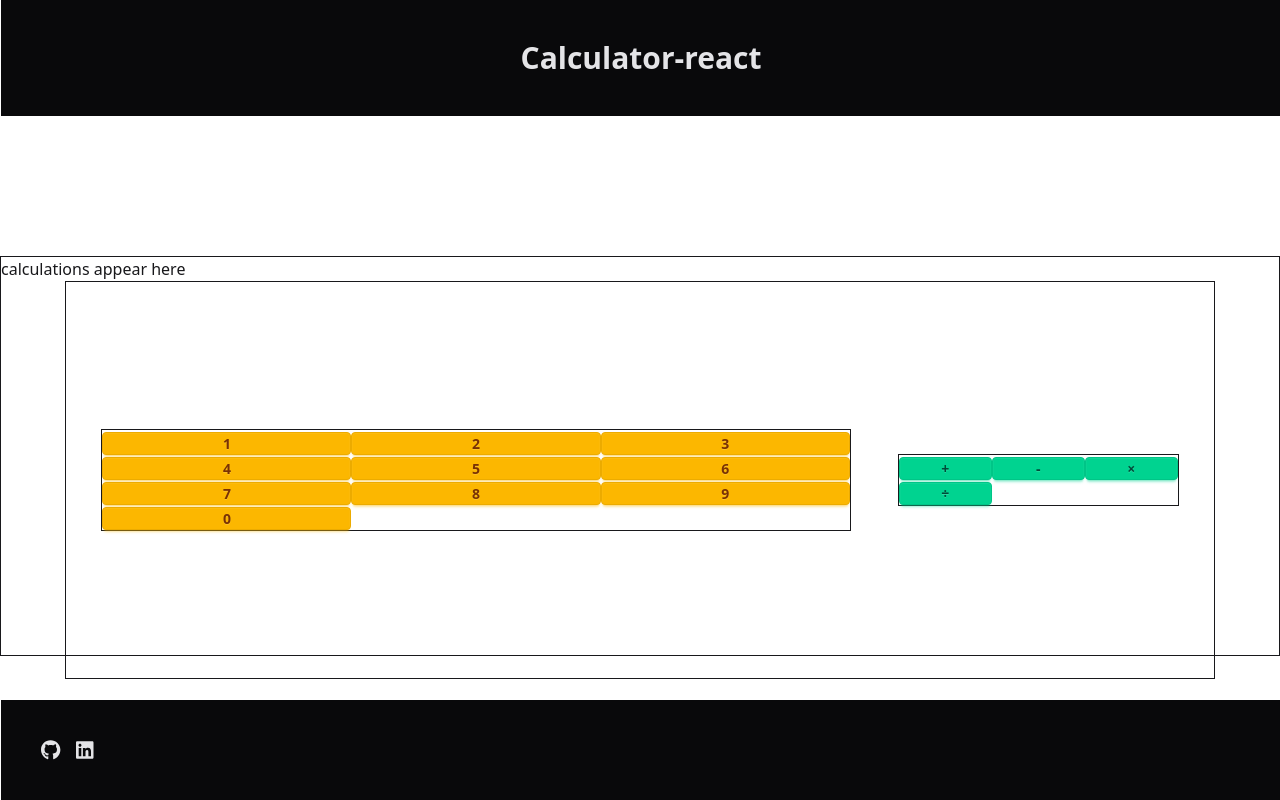
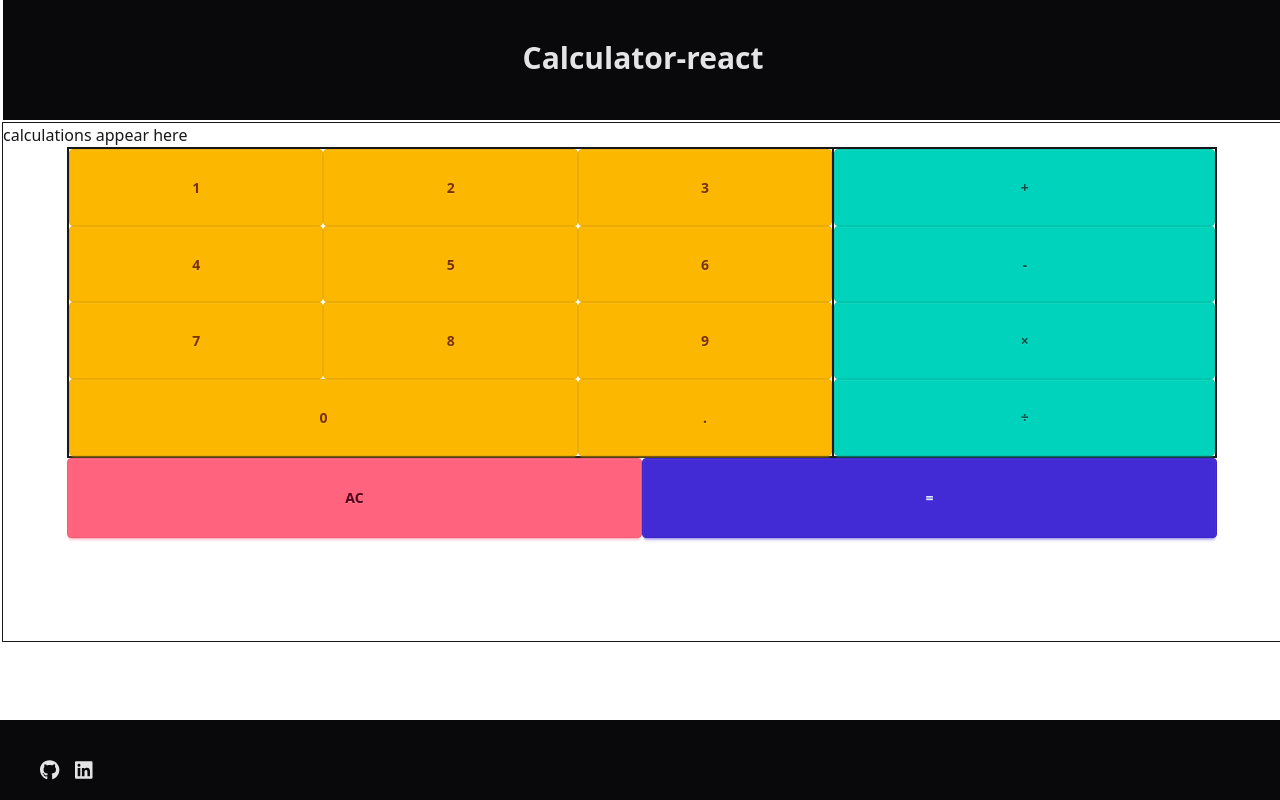
Before and after one commit to legriffalo/FCC-react-calculator, a React (Vite) app in the folder calc/: page / in a window 1280 px wide. Built offline with nearby package versions, Linux system fonts and the light colour scheme.

Commit message:
built ui buttons
next is display

```diff
--- a/calc/src/App.tsx
+++ b/calc/src/App.tsx
@@ -5,31 +5,43 @@ import ButtonBlock from './assets/components/button-block.tsx'
 import symbols from './assets/symbols.ts'
 import numbers from './assets/numbers.ts'
 import './App.css'
+import Equals from './assets/components/equals.tsx'
+import Clear from './assets/components/clear.tsx'
 
 console.log(numbers)
 function App() {
   return (
     <>
-    <div id = "wrapper-full" className = "h-100 border">
+    <div id = "wrapper-full" className = "h-[65vh] w-[100vw] border">
       <Header title = "Calculator-react"></Header>
-        <div id = "output">
-          <p> calculations appear here</p>
-        </div>
 
-      <div className = "h-[100%] w-9/10 flex flex-row border m-auto p-3">
+      <div id = "output">
+        <p> calculations appear here</p>
+      </div>
 
-          <div id = "numblock" className = "w-2/3 m-auto flex flex-grid content-fit">
-            <ButtonBlock content = {numbers} color = "btn-warning"></ButtonBlock>
+
+      <div className = "h-3/5 w-9/10 flex flex-row border m-auto">
+
+          <div id = "numblock" className = "w-2/3 flex">
+            <ButtonBlock content = {numbers} style = "h-1/4 w-1/3 btn-warning"></ButtonBlock>
           </div>
 
-          <div id = "symblock" className = "w-1/4 m-auto flex flex-grid">
-            <ButtonBlock content = {symbols} color = "btn-success"></ButtonBlock>
+          <div id = "symblock" className = "w-1/3 flex flex-col">
+            <ButtonBlock content = {symbols} style = "h-1/4 w-full btn-accent"></ButtonBlock>
           </div>
 
       </div>
 
+      <div className = "h-[10vh] w-9/10 flex flex-row m-auto">
+        <Clear id = "clear"></Clear>
+        <Equals id = "equals"></Equals>
+      </div>
+
       <Footer></Footer>
-      </div>
+
+    </div>
+
+
     </>
   )
 }
--- a/calc/src/assets/components/button-block.tsx
+++ b/calc/src/assets/components/button-block.tsx
@@ -12,13 +12,13 @@ interface CalcButtonProps {
 
 interface ButtonBlockProps {
   content: CalcButtonProps[];
-  color:string; // Use the specific type for items in the array
+  style:string; // Use the specific type for items in the array
 }
 
-const ButtonBlock: React.FC<ButtonBlockProps> = ({ content,color }) => {
+const ButtonBlock: React.FC<ButtonBlockProps> = ({ content,style }) => {
   return (
     <div className='h-full w-full border'>
-      {content.map((item) => {
+      {content.map((item,index) => {
         console.log(item); // This logs each item in the content array
         return (
           <CalcButton
@@ -26,7 +26,7 @@ const ButtonBlock: React.FC<ButtonBlockProps> = ({ content,color }) => {
             id={item.id}     // Pass item.id to CalcButton
             appearance={item.appearance}
             code = {item.code} // Pass item.appearance to CalcButton
-            color = {color}
+            style = {index==9? "h-1/4 w-2/3 btn-warning":style}
           />
         );
       })}
--- a/calc/src/assets/components/calc-button.tsx
+++ b/calc/src/assets/components/calc-button.tsx
@@ -7,17 +7,16 @@ interface CalcButtonProps {
     appearance:string;
     key:number;
     code:string;
-    color:string;
+    style:string;
 
 
   }
 
-const CalcButton: React.FC<CalcButtonProps> = ({appearance,color }) => {
+const CalcButton: React.FC<CalcButtonProps> = ({appearance,style }) => {
   return (
-    <div className = {`h-full w-1/3 btn ${color}`}>
+    <div className = {`btn ${style}`}>
        <p>{appearance}</p>
-
-</div>
+    </div>
 
   );
 };
--- /dev/null
+++ b/calc/src/assets/components/clear.tsx
@@ -0,0 +1,16 @@
+import React from 'react';
+
+interface ClearButtonProps {
+    id:string;
+  }
+
+const Clear: React.FC<ClearButtonProps> = ({id}) => {
+  return (
+    <div id = {id} className = "h-full w-1/2 btn btn-error">
+       <p>AC</p>
+    </div>
+
+  );
+};
+
+export default Clear;
--- /dev/null
+++ b/calc/src/assets/components/equals.tsx
@@ -0,0 +1,18 @@
+import React from 'react';
+// import { useState } from 'react';
+
+interface EqualsButtonProps {
+    id:string;
+  }
+
+const Equals: React.FC<EqualsButtonProps> = ({id}) => {
+  return (
+    <div id = {id} className = {`h-full w-1/2 btn btn-primary`}>
+       <p>=</p>
+
+</div>
+
+  );
+};
+
+export default Equals;
--- a/calc/src/assets/components/footer.tsx
+++ b/calc/src/assets/components/footer.tsx
@@ -6,7 +6,7 @@ import { faLinkedin } from '@fortawesome/free-brands-svg-icons'
 
 const Footer: React.FC = () => {
   return (
-    <div className = "fixed bottom-0 footer flex flex-row text-xl sm:footer-horizontal bg-neutral text-neutral-content p-10">
+    <div className = "fixed h-[10vh] bottom-0 left-0 footer flex flex-row text-xl sm:footer-horizontal bg-neutral text-neutral-content p-10">
         <a href = 'https://github.com/legriffalo' target = "_blank">
                 <FontAwesomeIcon icon={faGithub} />
         </a>
--- a/calc/src/assets/components/header.tsx
+++ b/calc/src/assets/components/header.tsx
@@ -8,7 +8,7 @@ interface HeaderProps {
 
 const Header: React.FC<HeaderProps> = ({title}) => {
   return (
-    <div className = "fixed top-0 footer flex flex-row justify-center text-3xl font-sans font-[700] sm:footer-horizontal bg-neutral text-neutral-content p-10">
+    <div className = "fixed h-[15vh] top-0 footer flex flex-row justify-center text-3xl font-sans font-[700] sm:footer-horizontal bg-neutral text-neutral-content p-10">
         <h1> {title} </h1>
     </div>
 
--- a/calc/src/assets/numbers.ts
+++ b/calc/src/assets/numbers.ts
@@ -58,7 +58,14 @@ const numbers = [
         "id": "0",
         "appearance": "0",
         "code": "0"
-    }
+    },
+    {
+        "key": 11,
+        "id": ".",
+        "appearance": ".",
+        "code": "."
+    },
+
 ]
 
 export default numbers
--- a/calc/src/index.css
+++ b/calc/src/index.css
@@ -4,6 +4,7 @@
 
 
 #root{
-  height: 100%;
-  margin-top: 20%;
-  padding: 0;}
+  height: 80vh;
+  margin-top: 15vh;
+  padding: 2px;
+  background-color:white;}
```
